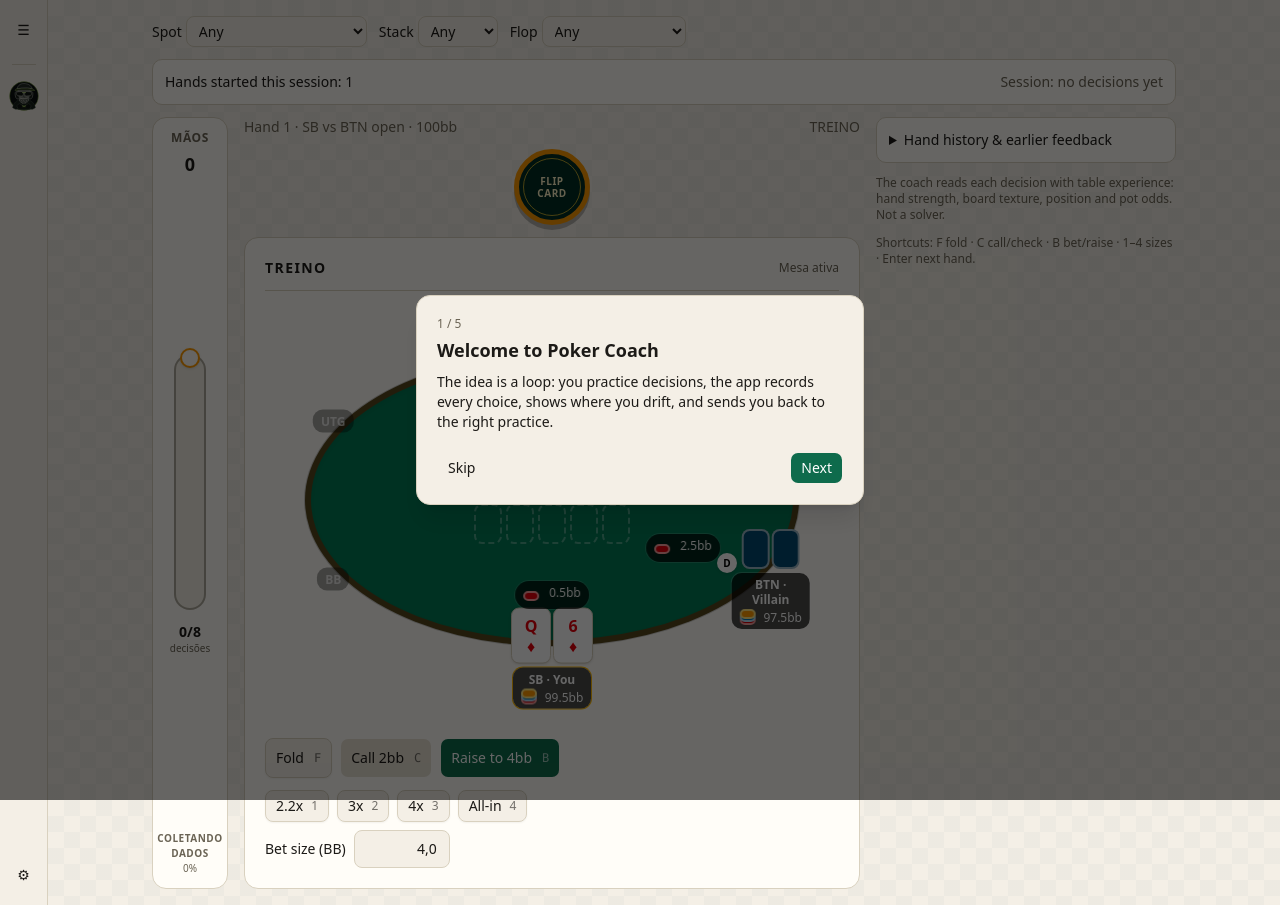
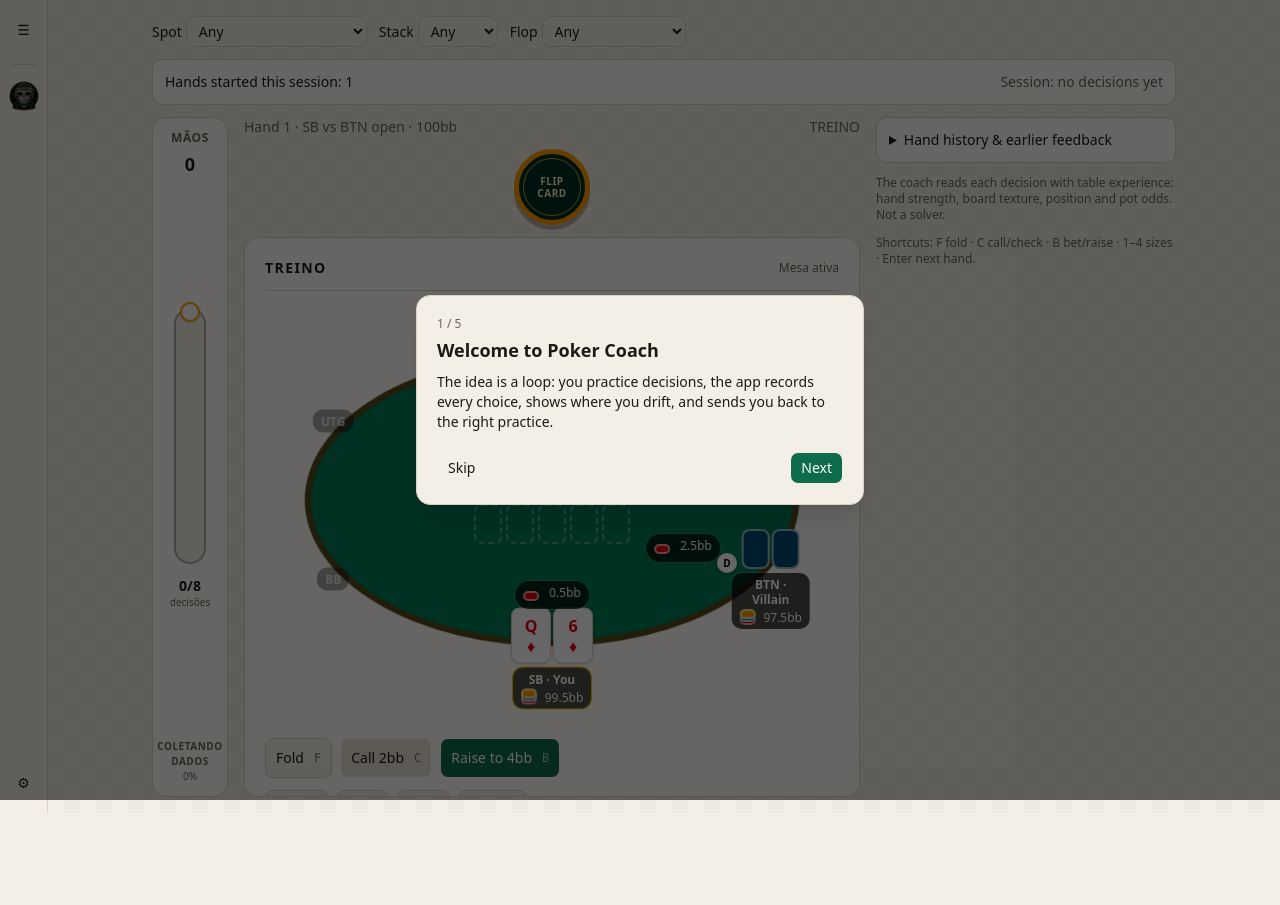
Before and after one commit to warlissoncg/poker-coach, a Next.js app in the folder web/: page / in a window 1280 px wide. After the commit the page ends 813 px from the top, so only its background shows below. Built offline with nearby package versions, Linux system fonts and the light colour scheme.

Commit message:
Keep both Flip Card faces at a consistent fixed height

```diff
--- a/web/src/components/TrainView.tsx
+++ b/web/src/components/TrainView.tsx
@@ -128,7 +128,7 @@
             <span className="relative max-w-[54px]">FLIP<br />CARD</span>
           </button>
           </div>
-          <div className="space-y-2 rounded-xl border bg-card p-3 sm:p-5">
+          <div className="h-[560px] overflow-y-auto space-y-2 rounded-xl border bg-card p-3 sm:p-5">
             <div className="mb-3 flex items-center justify-between gap-2 border-b pb-3">
               <h2 className="text-sm font-bold uppercase tracking-widest">{showSpotStats ? "Estatística" : "Treino"}</h2>
               <span className="text-xs text-muted-foreground">{showSpotStats ? "Visão de desempenho" : "Mesa ativa"}</span>
```
